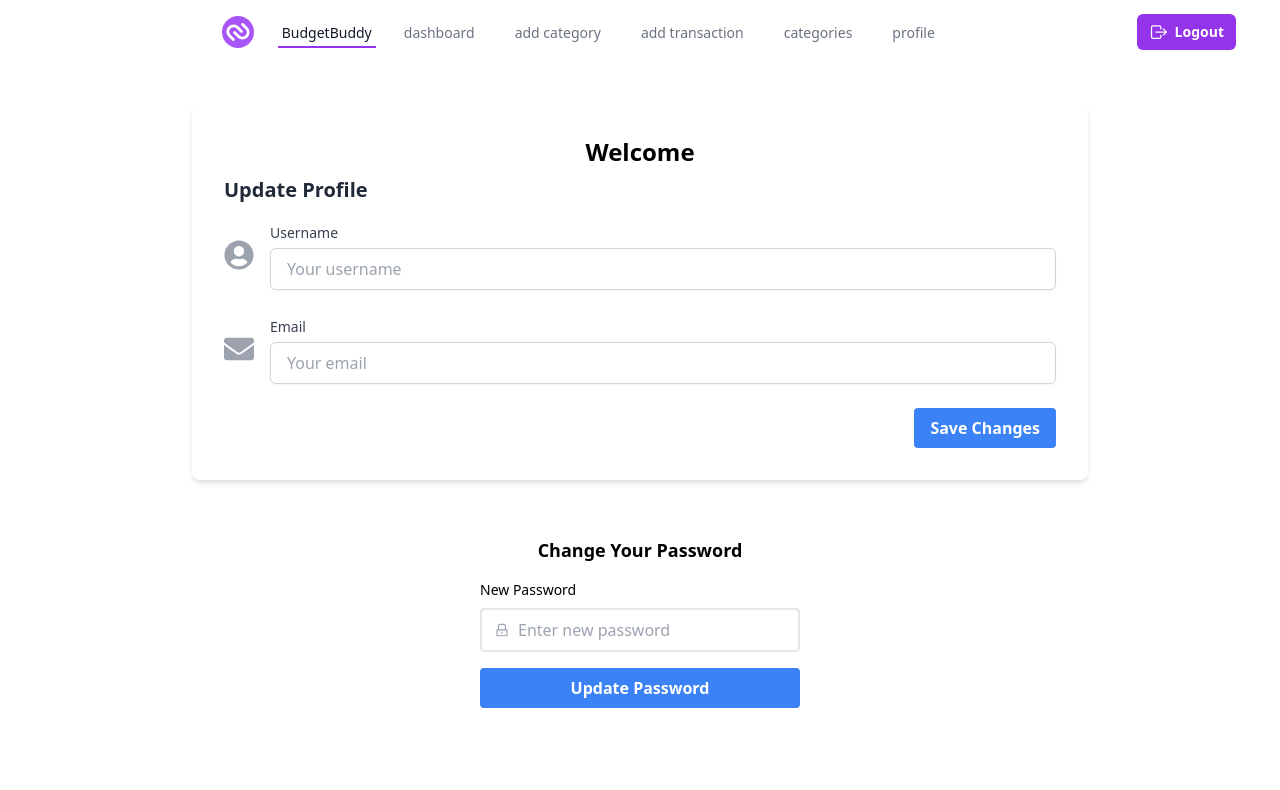
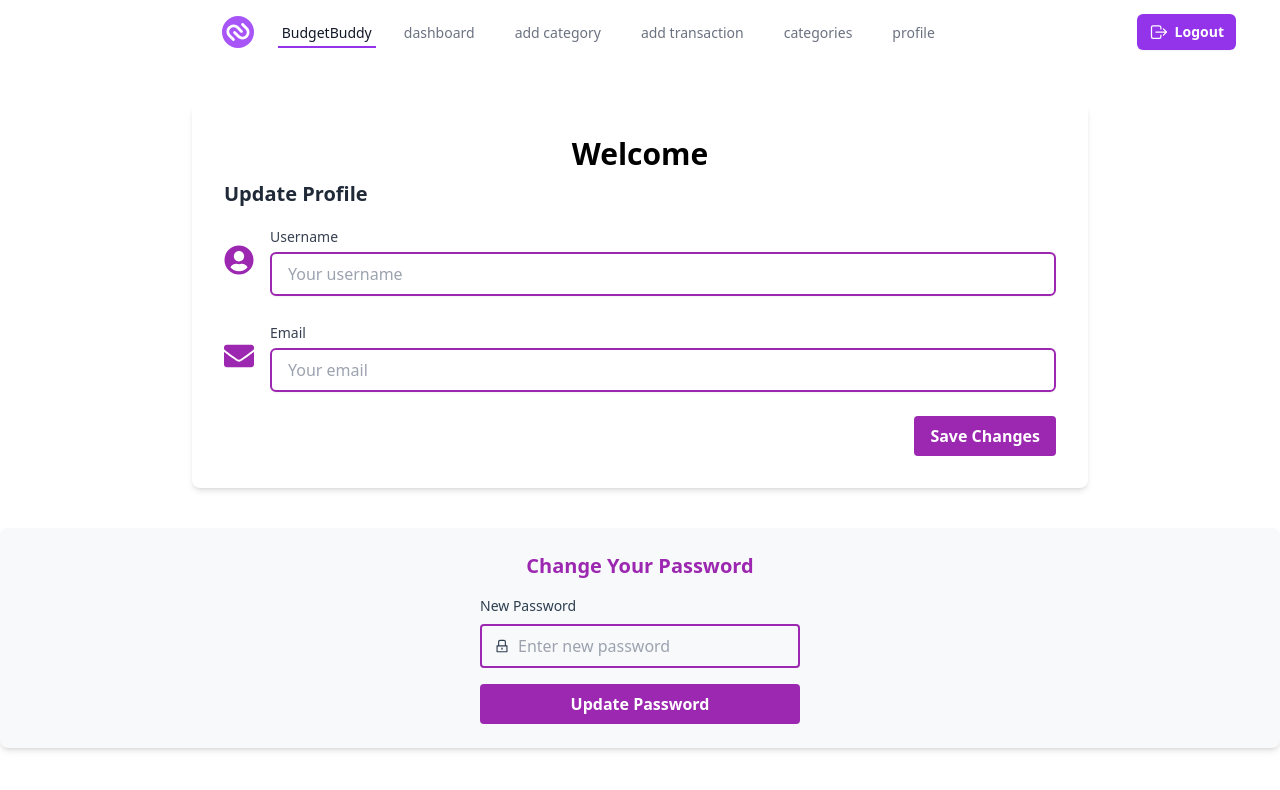
Before and after one commit to sachiniwathudura/BudgetBuddy-frontend, a React (Vite) app: page /profile in a window 1280 px wide. Shown: the top 790 px of the page. Built offline with nearby package versions, Linux system fonts and the light colour scheme; sample sign-in values are in the browser's storage.

Commit message:
update - user profile

```diff
--- a/src/components/Users/UpdatePassword.tsx
+++ b/src/components/Users/UpdatePassword.tsx
@@ -8,10 +8,24 @@ import { changePasswordAPI } from "../../services/users/userService";
 import { logoutAction } from "../../redux/slice/authSlice";
 import AlertMessage from "../Alert/AlertMessage";
 
-interface FormValues {
+// Define types
+interface UpdatePasswordFormValues {
     password: string;
 }
 
+interface ChangePasswordResponse {
+    data: any;
+}
+
+interface ChangePasswordError {
+    response: {
+        data: {
+            message: string;
+        };
+    };
+}
+
+// Validation schema
 const validationSchema = Yup.object({
     password: Yup.string()
         .min(5, "Password must be at least 5 characters long")
@@ -19,28 +33,26 @@ const validationSchema = Yup.object({
 });
 
 const UpdatePassword: React.FC = () => {
-    // Dispatch
     const dispatch = useDispatch();
 
-    // Mutation
-    const { mutateAsync, isPending, isError, error, isSuccess } = useMutation({
+    const { mutateAsync, isPending, isError, error, isSuccess } = useMutation<
+        ChangePasswordResponse,
+        ChangePasswordError,
+        string
+    >({
         mutationFn: changePasswordAPI,
         mutationKey: ["change-password"],
     });
 
-    const formik = useFormik<FormValues>({
+    const formik = useFormik<UpdatePasswordFormValues>({
         initialValues: {
             password: "",
         },
-        // Validations
         validationSchema,
-        // Submit
         onSubmit: (values) => {
-            mutateAsync(values.password)
+            mutateAsync({ newPassword: values.password })
                 .then(() => {
-                    // Logout
                     dispatch(logoutAction());
-                    // Remove the user from storage
                     localStorage.removeItem("userInfo");
                 })
                 .catch((e) => console.log(e));
@@ -48,47 +60,38 @@ const UpdatePassword: React.FC = () => {
     });
 
     return (
-        <div className="flex flex-col items-center justify-center p-4">
-            <h2 className="text-lg font-semibold mb-4">Change Your Password</h2>
+        <div className="flex flex-col items-center justify-center p-6 bg-[#F8F9FA] rounded-lg shadow-md">
+            <h2 className="text-xl font-semibold text-[#9C27B0] mb-4">Change Your Password</h2>
             <form onSubmit={formik.handleSubmit} className="w-full max-w-xs">
                 <div className="mb-4">
-                    <label
-                        className="block text-sm font-medium mb-2"
-                        htmlFor="new-password"
-                    >
+                    <label className="block text-sm font-medium text-[#2C3E50] mb-2" htmlFor="new-password">
                         New Password
                     </label>
                     {isPending && <AlertMessage type="loading" message="Updating...." />}
                     {isError && (
-                        <AlertMessage type="error" message={(error as any).response.data.message} />
+                        <AlertMessage type="error" message={(error as ChangePasswordError).response.data.message} />
                     )}
                     {isSuccess && (
-                        <AlertMessage
-                            type="success"
-                            message="Password updated successfully"
-                        />
+                        <AlertMessage type="success" message="Password updated successfully" />
                     )}
-                    <div className="flex items-center border-2 py-2 px-3 rounded">
-                        <AiOutlineLock className="text-gray-400 mr-2" />
+                    <div className="flex items-center border-2 border-[#9C27B0] py-2 px-3 rounded">
+                        <AiOutlineLock className="text-[#2C3E50] mr-2" />
                         <input
                             id="new-password"
                             type="password"
-                            name="newPassword"
+                            name="password"
                             {...formik.getFieldProps("password")}
-                            className="outline-none flex-1"
+                            className="outline-none flex-1 bg-transparent text-[#2C3E50]"
                             placeholder="Enter new password"
                         />
                     </div>
                     {formik.touched.password && formik.errors.password && (
-                        <span className="text-xs text-red-500">
-              {formik.errors.password}
-            </span>
+                        <span className="text-xs text-[#E74C3C]">{formik.errors.password}</span>
                     )}
                 </div>
-
                 <button
                     type="submit"
-                    className="w-full bg-blue-500 hover:bg-blue-700 text-white font-bold py-2 px-4 rounded"
+                    className="w-full bg-[#9C27B0] hover:bg-[#BA68C8] text-white font-bold py-2 px-4 rounded transition"
                 >
                     Update Password
                 </button>
--- a/src/components/Users/UserProfile.tsx
+++ b/src/components/Users/UserProfile.tsx
@@ -36,7 +36,7 @@ const UserProfile: React.FC = () => {
     return (
         <>
             <div className="max-w-4xl mx-auto my-10 p-8 bg-white rounded-lg shadow-md">
-                <h1 className="mb-2 text-2xl text-center font-extrabold">
+                <h1 className="mb-2 text-3xl text-center font-extrabold">
                     Welcome
                     {/* <span className="text-gray-500 text-sm ml-2">info@gmail.com</span> */}
                 </h1>
@@ -54,7 +54,7 @@ const UserProfile: React.FC = () => {
                 <form onSubmit={formik.handleSubmit} className="space-y-6">
                     {/* User Name Field */}
                     <div className="flex items-center space-x-4">
-                        <FaUserCircle className="text-3xl text-gray-400" />
+                        <FaUserCircle className="text-3xl text-[#9C27B0]" />
                         <div className="flex-1">
                             <label
                                 htmlFor="username"
@@ -66,7 +66,7 @@ const UserProfile: React.FC = () => {
                                 {...formik.getFieldProps("username")}
                                 type="text"
                                 id="username"
-                                className="mt-1 block w-full border border-gray-300 rounded-md shadow-sm py-2 px-4 focus:outline-none focus:ring-blue-500 focus:border-blue-500"
+                                className="mt-1 block w-full border-2 border-[#9C27B0] rounded-md shadow-sm py-2 px-4 focus:outline-none focus:ring-blue-500 focus:border-blue-500"
                                 placeholder="Your username"
                             />
                         </div>
@@ -78,8 +78,8 @@ const UserProfile: React.FC = () => {
                     </div>
 
                     {/* Email Field */}
-                    <div className="flex items-center space-x-4">
-                        <FaEnvelope className="text-3xl text-gray-400" />
+                    <div className="flex items-center space-x-4 ">
+                        <FaEnvelope className="text-3xl text-[#9C27B0]" />
                         <div className="flex-1">
                             <label
                                 htmlFor="email"
@@ -91,7 +91,7 @@ const UserProfile: React.FC = () => {
                                 type="email"
                                 id="email"
                                 {...formik.getFieldProps("email")}
-                                className="mt-1 block w-full border border-gray-300 rounded-md shadow-sm py-2 px-4 focus:outline-none focus:ring-blue-500 focus:border-blue-500"
+                                className="mt-1 block w-full border-2 border-[#9C27B0] rounded-md shadow-sm py-2 px-4 focus:outline-none focus:ring-blue-500 focus:border-blue-500"
                                 placeholder="Your email"
                             />
                         </div>
@@ -106,7 +106,7 @@ const UserProfile: React.FC = () => {
                     <div className="flex justify-end mt-6">
                         <button
                             type="submit"
-                            className="bg-blue-500 hover:bg-blue-700 text-white font-bold py-2 px-4 rounded focus:outline-none focus:shadow-outline"
+                            className="bg-[#9C27B0] hover:bg-[#BA68C8] text-white font-bold py-2 px-4 rounded focus:outline-none focus:shadow-outline"
                         >
                             Save Changes
                         </button>
```
